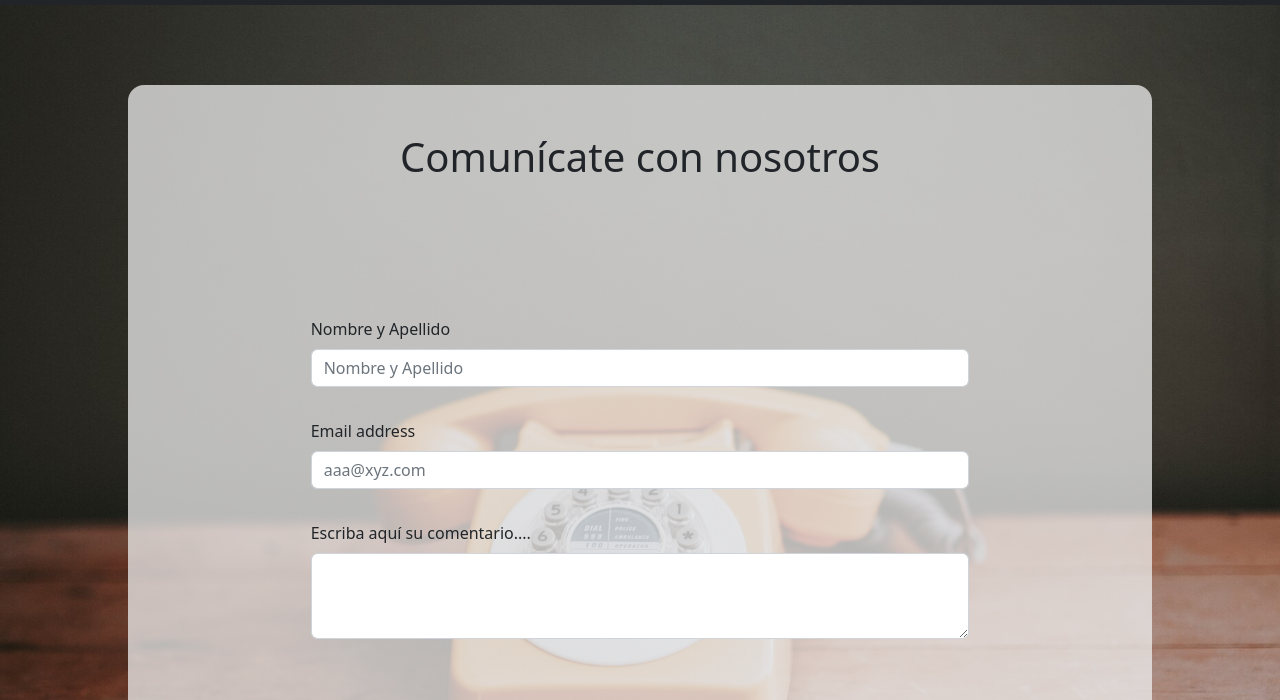
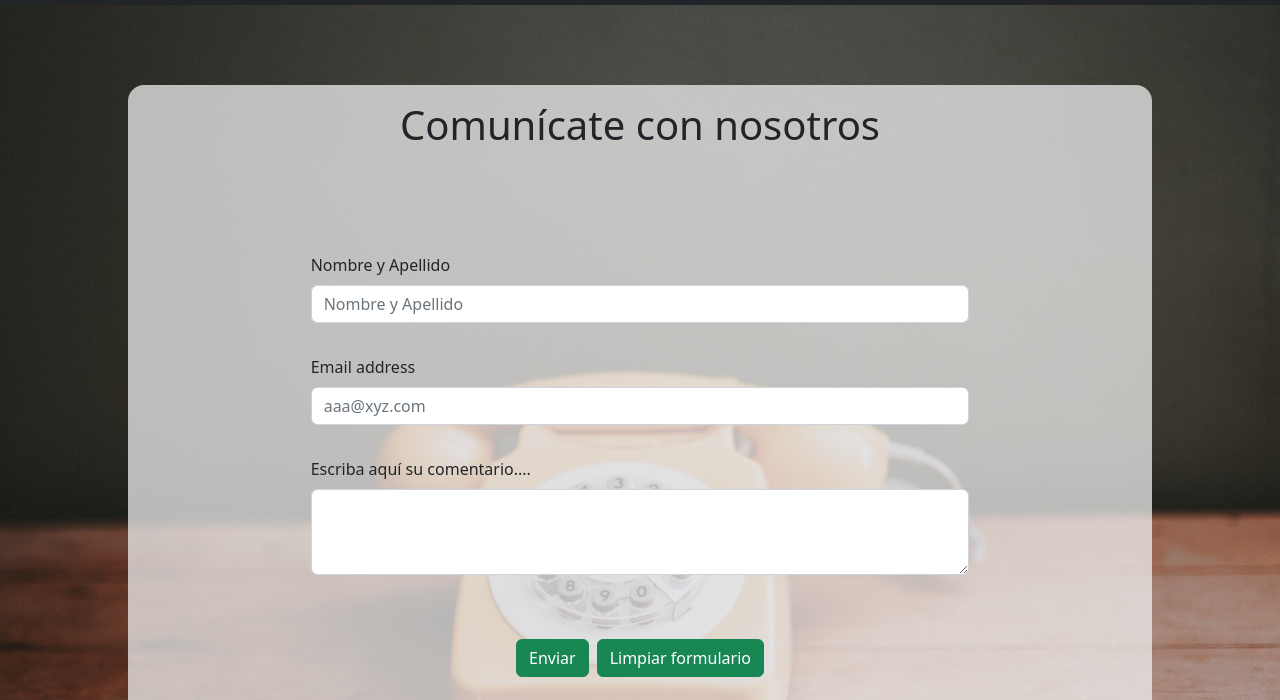
Before and after one commit to Nicoabr25/aroma-caffe, a plain HTML site: page pages/contacto.html in a window 1280 px wide. Shown: the part 96-796 px from the top of the page. Drawn offline with nearby package versions, Linux system fonts and the light colour scheme.

Commit message:
Header, Footer y contenido con Bootstrap solución de error 0.2

```diff
--- a/pages/contacto.html
+++ b/pages/contacto.html
@@ -36,7 +36,7 @@
     <main id="contacto">
         <section class="form">
             <article class="form__article">
-                <h3 class="fs-1 text-center m-5 p-5">Comunícate con nosotros</h3>
+                <h3 class="fs-1 text-center my-5 p-3">Comunícate con nosotros</h3>
                 <br>
                 <div class="container">
                     <form action="#" method="post" enctype="text/plain">
```
